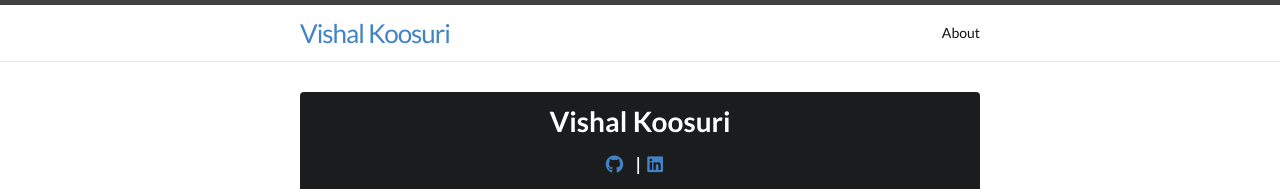
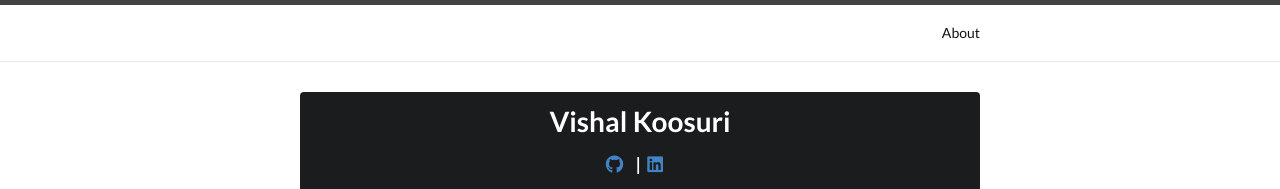
Before and after one commit to dainvinc/dainvinc.github.io, a Jekyll site: the page built from index.html, in a window 1280 px wide. Shown: the top 189 px of the page. Built offline with Jekyll 4.4.1, drawn with Linux system fonts in a browser that asks for light colours; nearby versions of some CDN libraries.

Commit message:
Made a new header file for the homepage to disable the title

```diff
--- /dev/null
+++ b/_includes/mainheader.html
@@ -0,0 +1,27 @@
+<header class="site-header">
+
+  <div class="wrapper">
+
+    <!--<h1  class="site-title"><a href="{{ site.baseurl }}/">{{ site.title }}</a></h1>-->
+
+    <nav class="site-nav">
+      <a href="#" class="menu-icon">
+        <svg viewBox="0 0 18 15">
+          <path fill="#424242" d="M18,1.484c0,0.82-0.665,1.484-1.484,1.484H1.484C0.665,2.969,0,2.304,0,1.484l0,0C0,0.665,0.665,0,1.484,0 h15.031C17.335,0,18,0.665,18,1.484L18,1.484z"/>
+          <path fill="#424242" d="M18,7.516C18,8.335,17.335,9,16.516,9H1.484C0.665,9,0,8.335,0,7.516l0,0c0-0.82,0.665-1.484,1.484-1.484 h15.031C17.335,6.031,18,6.696,18,7.516L18,7.516z"/>
+          <path fill="#424242" d="M18,13.516C18,14.335,17.335,15,16.516,15H1.484C0.665,15,0,14.335,0,13.516l0,0 c0-0.82,0.665-1.484,1.484-1.484h15.031C17.335,12.031,18,12.696,18,13.516L18,13.516z"/>
+        </svg>
+      </a>
+
+      <div class="trigger">
+        {% for my_page in site.pages %}
+          {% if my_page.title %}
+          <a class="page-link" href="{{ my_page.url | prepend: site.baseurl }}">{{ my_page.title }}</a>
+          {% endif %}
+        {% endfor %}
+      </div>
+    </nav>
+
+  </div>
+
+</header>
--- a/_layouts/default.html
+++ b/_layouts/default.html
@@ -5,7 +5,7 @@
 
   <body>
 
-    {% include header.html %}
+    {% include mainheader.html %}
 
     <div class="page-content">
       <div class="wrapper">
```
